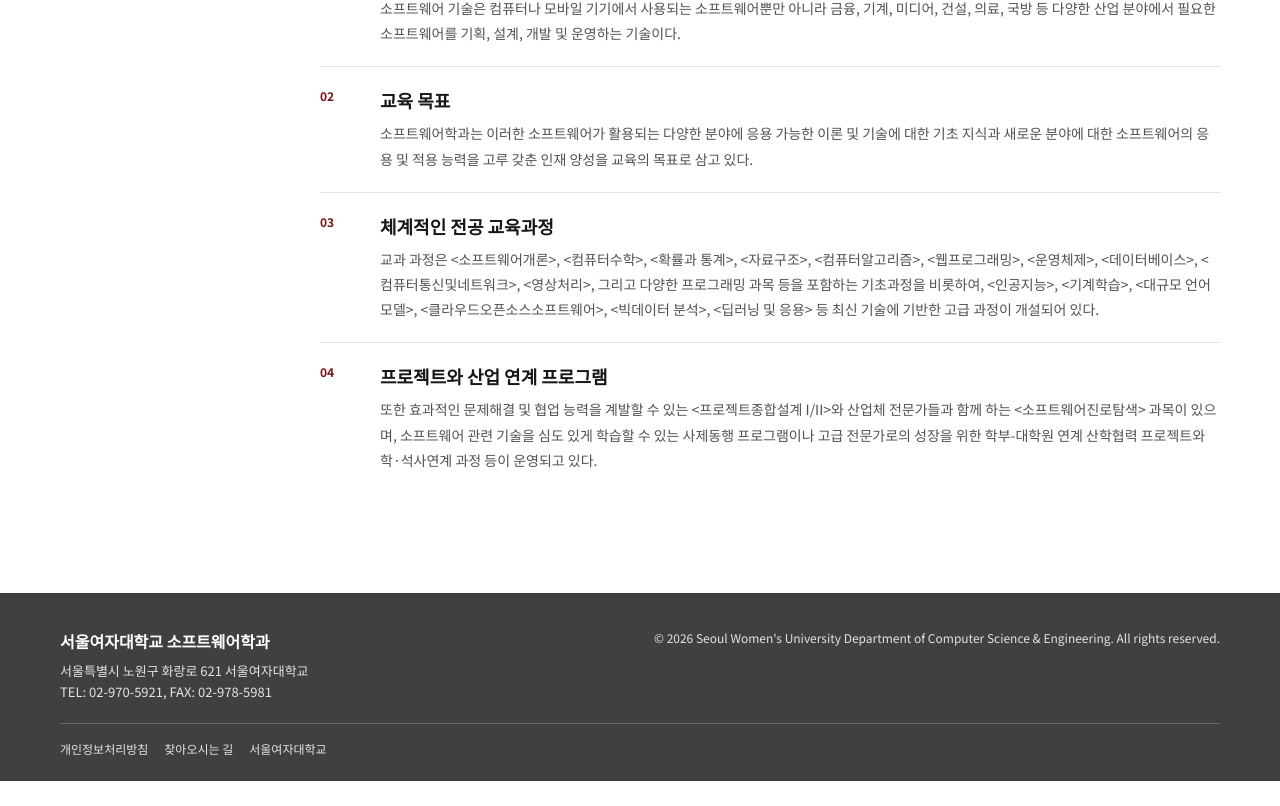
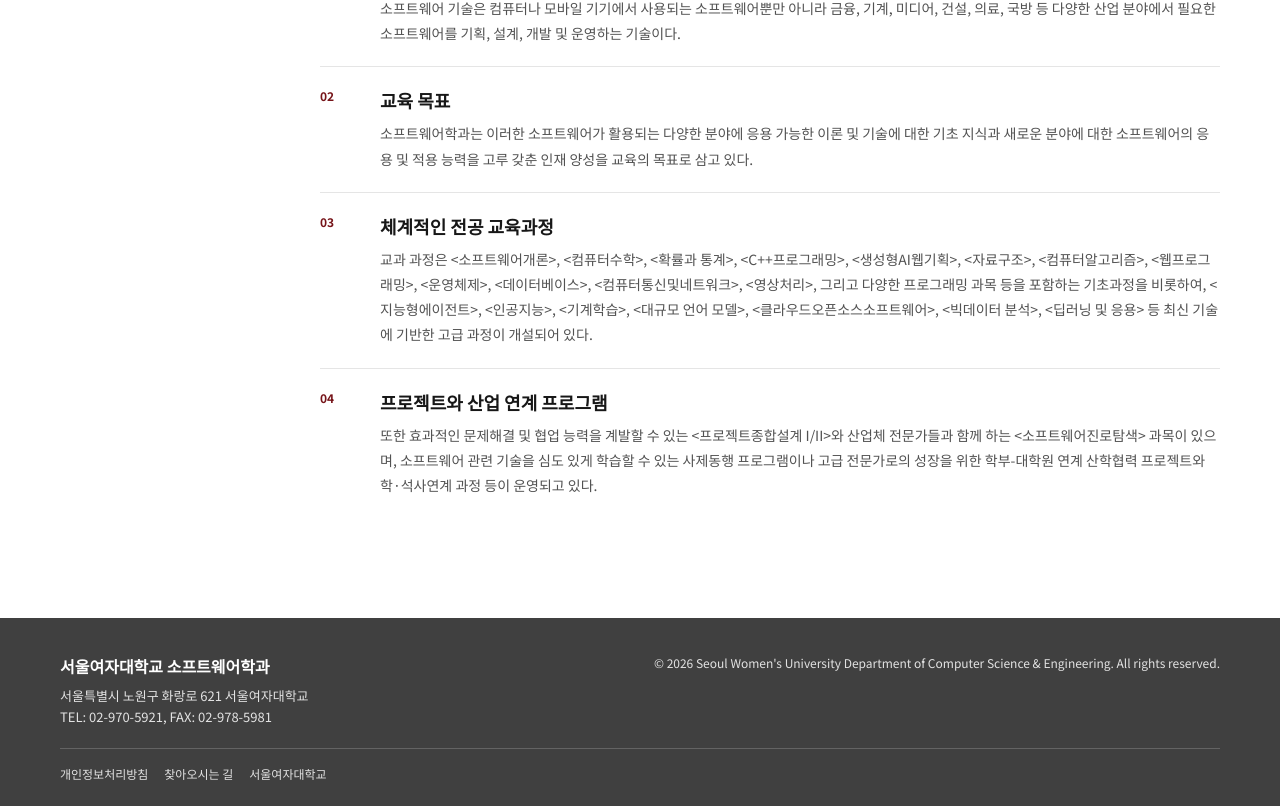
Before and after one commit to swu-sw-hompage/FE-v1, a React (Vite) app: page /about in a window 1280 px wide. Shown: the part 996-1802 px from the top of the page. Before the commit the page ends 1777 px from the top, so only its background shows below. Built offline with nearby package versions, Linux system fonts and the light colour scheme; no server answers; a web font is replaced by a local one.

Commit message:
전공소개 교과과정에 C++프로그래밍·생성형AI웹기획·지능형에이전트 추가

```diff
--- a/src/pages/About/About.jsx
+++ b/src/pages/About/About.jsx
@@ -24,7 +24,7 @@ const MAJOR_INTRO = [
   {
     no: '03',
     title: '체계적인 전공 교육과정',
-    body: '교과 과정은 <소프트웨어개론>, <컴퓨터수학>, <확률과 통계>, <자료구조>, <컴퓨터알고리즘>, <웹프로그래밍>, <운영체제>, <데이터베이스>, <컴퓨터통신및네트워크>, <영상처리>, 그리고 다양한 프로그래밍 과목 등을 포함하는 기초과정을 비롯하여, <인공지능>, <기계학습>, <대규모 언어 모델>, <클라우드오픈소스소프트웨어>, <빅데이터 분석>, <딥러닝 및 응용> 등 최신 기술에 기반한 고급 과정이 개설되어 있다.',
+    body: '교과 과정은 <소프트웨어개론>, <컴퓨터수학>, <확률과 통계>, <C++프로그래밍>, <생성형AI웹기획>, <자료구조>, <컴퓨터알고리즘>, <웹프로그래밍>, <운영체제>, <데이터베이스>, <컴퓨터통신및네트워크>, <영상처리>, 그리고 다양한 프로그래밍 과목 등을 포함하는 기초과정을 비롯하여, <지능형에이전트>, <인공지능>, <기계학습>, <대규모 언어 모델>, <클라우드오픈소스소프트웨어>, <빅데이터 분석>, <딥러닝 및 응용> 등 최신 기술에 기반한 고급 과정이 개설되어 있다.',
   },
   {
     no: '04',
```
